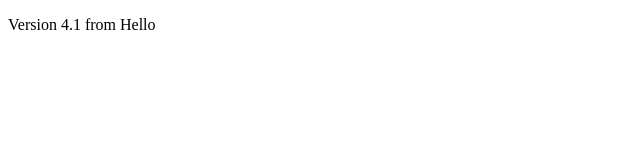
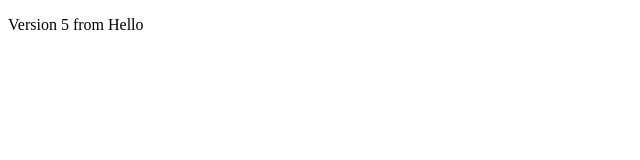
Before and after one commit to Andrei0104/test-ecs-green, a plain HTML site: page web/index.html in a window 1280 px wide. Shown: the full height of the page, 0-640 px from the left. Drawn offline with Linux system fonts and the light colour scheme.

Commit message:
Update index.html

```diff
--- a/web/index.html
+++ b/web/index.html
@@ -10,7 +10,7 @@
 
 <!-- Hello World -->
 <p>
- Version 4.1 from Hello
+ Version 5 from Hello
 </p>
 
 </body>
```
